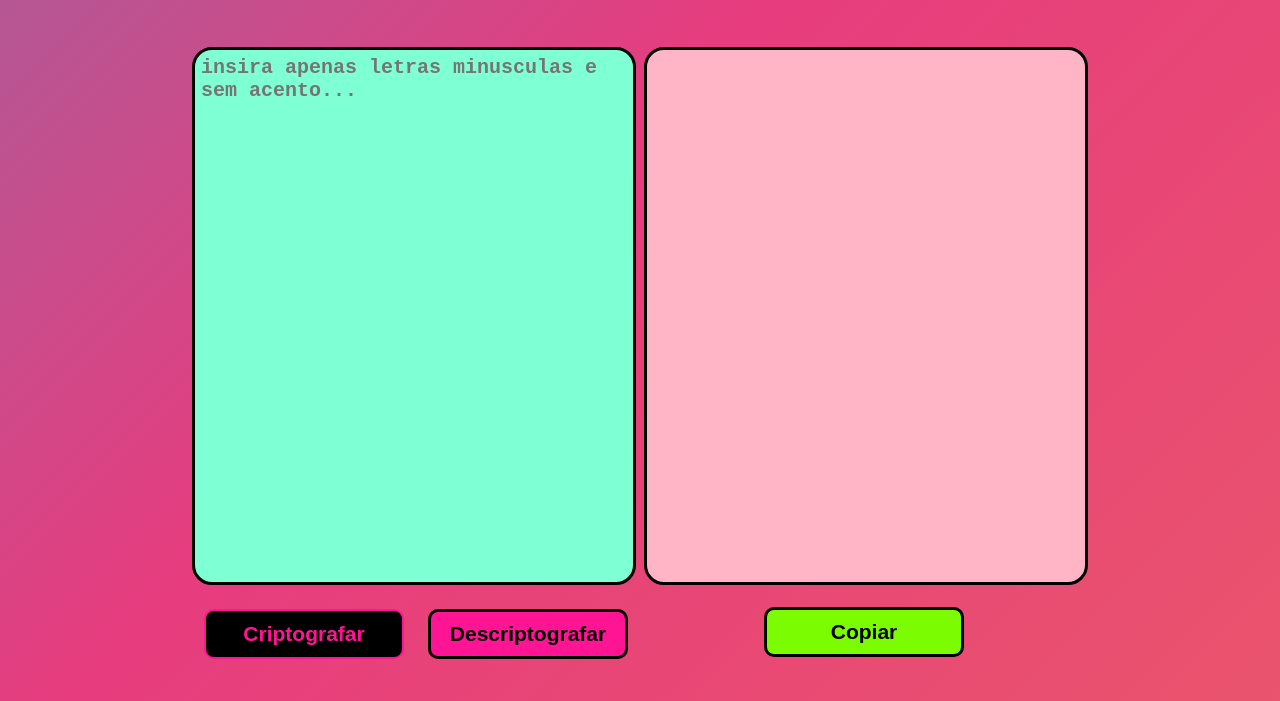
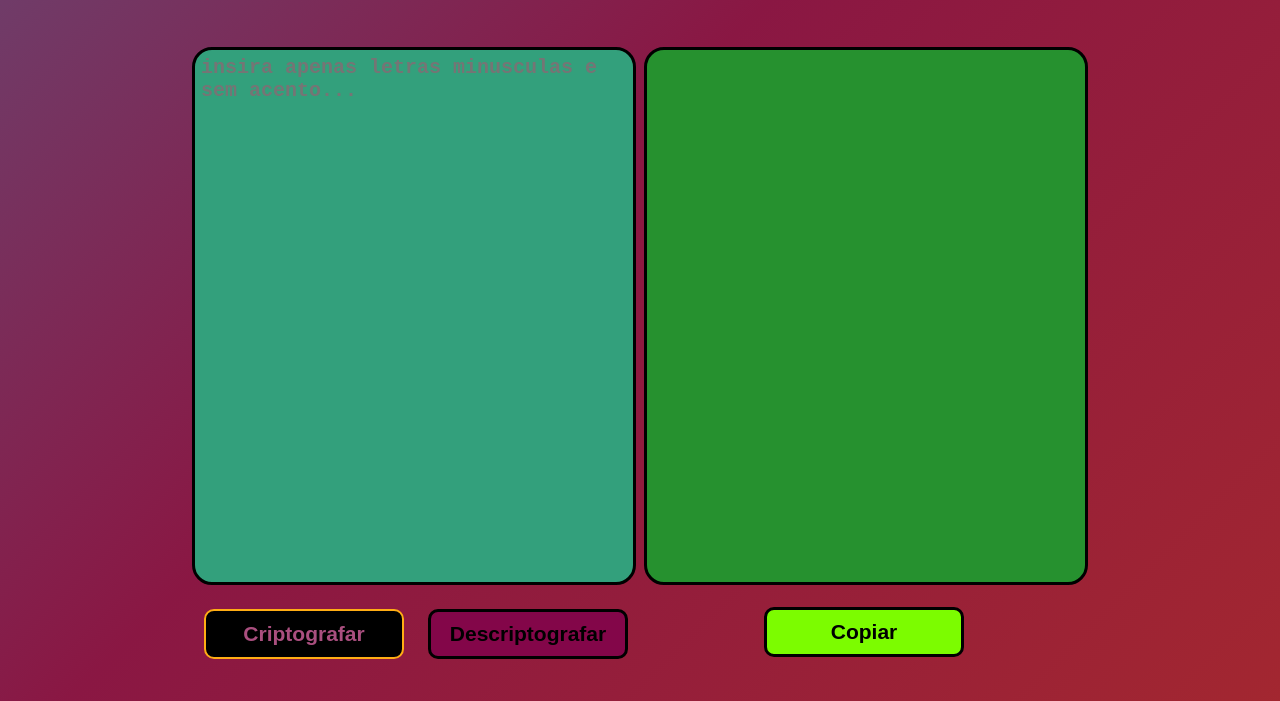
Before and after one commit to PedroZef/alura-challenge-one-decodificador-de-texto, a plain HTML site: page index.html in a window 1280 px wide. In both pictures the pointer is over the input "Criptografar". Shown: the part 99-800 px from the top of the page. Drawn offline with Linux system fonts and the light colour scheme; a web font is replaced by a local one.

Commit message:
Finalizado

```diff
--- a/style.css
+++ b/style.css
@@ -9,7 +9,7 @@
  @import url('https://fonts.googleapis.com/css2?family=Dancing+Script&display=swap');
 
  body {
-     background: linear-gradient(-45deg, #EE7752, #E73C7E, #23A6D5, #23D5AB);
+     background: linear-gradient(-45deg, #c73e14, #8a1743, #23A6D5, #2f23d5);
      background-size: 400% 400%;
      animation: Gradient 15s ease infinite;
  }
@@ -115,7 +115,7 @@
      resize: none;
      font-size: 20px;
      font-weight: 600;
-     background-color: #7FFFD4;
+     background-color: #33a07c;
      text-transform: lowercase;
 
  }
@@ -144,9 +144,9 @@
 
  #btn__cripto:hover {
      transition: 0.3s;
-     border: 2px solid #FF1493;
+     border: 2px solid #ffad14;
      background-color: black;
-     color: #FF1493;
+     color: #aa4f7f;
  }
 
  #btn__cripto:active {
@@ -163,7 +163,7 @@
      border-radius: 10px;
      border: 3px solid black;
      outline: none;
-     background-color: #FF1493;
+     background-color: #830649;
      color: black;
      font-weight: 700;
      font-size: 21px;
@@ -174,7 +174,7 @@
  #btn__descripto:hover {
      border: 2px solid #00FFFF;
      background-color: black;
-     color: #00FFFF;
+     color: #114d4d;
  }
 
  #btn__descripto:active {
@@ -206,7 +206,7 @@
      font-size: 23px;
      font-weight: 600;
      padding: 6px;
-     background-color: #FFB5C5;
+     background-color: #26912f;
      border: 3px solid black;
      border-radius: 20px 20px;
      text-transform: lowercase;
@@ -245,8 +245,8 @@
  }
 
  #btn__copy:hover {
-     border: 2px solid #FFB5C5;
-     color: #FFB5C5;
+     border: 2px solid #b5baff;
+     color: #340d3b;
      outline: none;
      background-color: black;
  }
```
Also changed, not shown: 1 other file.
